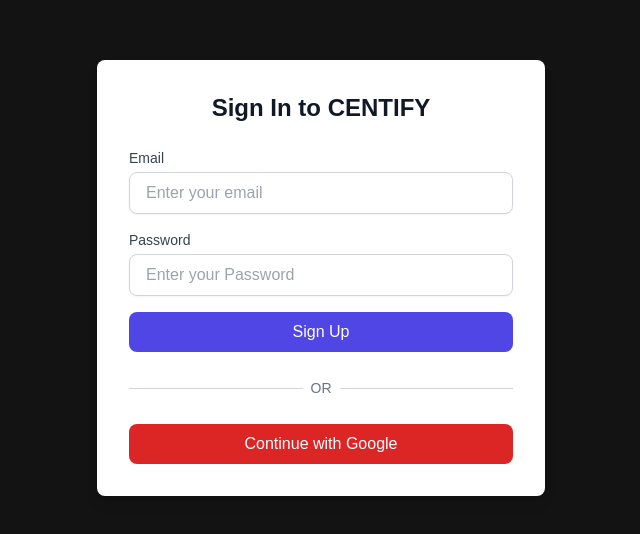
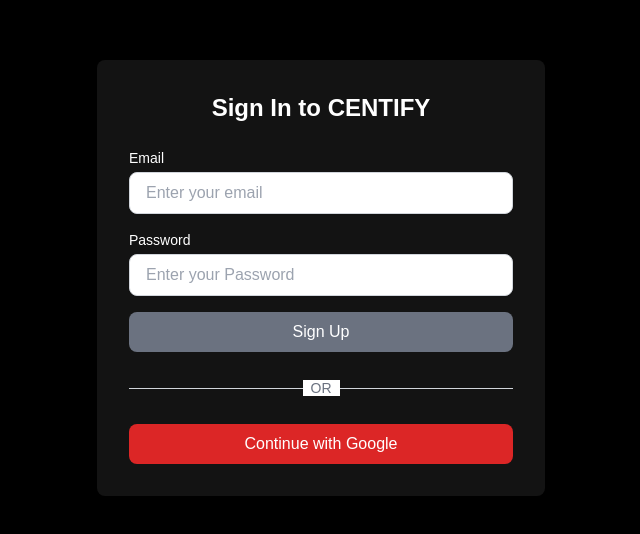
Before and after one commit to Abhi10699/dont-spend, a Next.js app: page /auth in a window 1280 px wide. Shown: the part 122-656 px from the top of the page, without its empty margins (319-959 px from the left). Built offline with nearby package versions, Linux system fonts and the light colour scheme; no server answers.

Commit message:
feat: updated auth card theme

```diff
--- a/app/auth/page.tsx
+++ b/app/auth/page.tsx
@@ -27,37 +27,37 @@
 
   return (
     <div>
-      <section className="h-screen flex items-center justify-center bg-[#131313]">
-        <div className="bg-white p-8 rounded-lg shadow-lg max-w-md w-full">
+      <section className="h-screen flex items-center justify-center bg-black">
+        <div className="bg-[#131313] p-8 rounded-lg shadow-lg max-w-md w-full">
           {/* Title */}
-          <h2 className="text-2xl font-bold mb-6 text-gray-900 text-center">Sign In to CENTIFY</h2>
+          <h2 className="text-2xl font-bold mb-6 text-white text-center">Sign In to CENTIFY</h2>
 
           {/* Email Sign In */}
           <form className="space-y-4 mb-6">
             <div>
-              <label htmlFor="email" className="block text-sm font-medium text-gray-700">Email</label>
+              <label htmlFor="email" className="block text-sm font-medium text-white">Email</label>
               <input
                 {...authForm.register('email', { required: true })}
                 type="email"
                 placeholder="Enter your email"
-                className="mt-1 block w-full px-4 py-2 border border-gray-300 rounded-lg shadow-sm focus:ring-indigo-500 focus:border-indigo-500"
+                className="mt-1 block w-full px-4 py-2 border border-gray-300 rounded-lg shadow-sm focus:ring-indigo-500 focus:border-indigo-500 text-black"
               />
             </div>
 
             <div>
-              <label htmlFor="email" className="block text-sm font-medium text-gray-700">Password</label>
+              <label htmlFor="email" className="block text-sm font-medium text-white">Password</label>
               <input
                 {...authForm.register('password', { required: true })}
                 type="password"
                 placeholder="Enter your Password"
-                className="mt-1 block w-full px-4 py-2 border border-gray-300 rounded-lg shadow-sm focus:ring-indigo-500 focus:border-indigo-500"
+                className="mt-1 block w-full px-4 py-2 border border-gray-300 rounded-lg shadow-sm focus:ring-indigo-500 focus:border-indigo-500 text-black"
               />
             </div>
 
             <button
               onClick={authForm.handleSubmit(handleLoginWithGoogle)}
               disabled={!authForm.formState.isValid}
-              className="w-full bg-indigo-600 text-white py-2 px-4 rounded-lg hover:bg-indigo-500 transition-transform transform hover:scale-105"
+              className="w-full bg-indigo-600 text-white py-2 px-4 rounded-lg hover:bg-indigo-500 disabled:bg-gray-500"
             >
               Sign Up
             </button>
@@ -76,7 +76,7 @@
           {/* Google Sign In */}
           <button
             onClick={authForm.handleSubmit(handleLoginWithGoogle)}
-            className="w-full bg-red-600 text-white py-2 px-4 rounded-lg hover:bg-red-500 transition-transform transform hover:scale-105"
+            className="w-full bg-red-600 text-white py-2 px-4 rounded-lg hover:bg-red-500"
           >
             Continue with Google
           </button>
--- a/app/components/ExpenseCard.tsx
+++ b/app/components/ExpenseCard.tsx
@@ -20,7 +20,7 @@
           <h3 className="text-lg md:text-xl font-bold text-gray-300">{props.itemName}</h3>
           <p className="text-sm md:text-base text-gray-400">${props.itemPrice}</p>
           <div className="mt-4">
-            <h4 className="text-2xl md:text-3xl font-bold text-yellow-400">${props.moneySaved} Saved</h4>
+            <h4 className="text-2xl md:text-3xl font-bold text-yellow-400">${Math.abs(props.moneySaved)} {props.moneySaved < 0 ? "Wasted" : "Saved"}</h4>
           </div>
         </div>
 
--- a/app/home/add/page.tsx
+++ b/app/home/add/page.tsx
@@ -35,7 +35,7 @@
         disabled={!formState.isValid}
         className="w-full p-3 bg-indigo-600 text-white rounded-lg hover:bg-indigo-500  focus:ring-indigo-400 disabled:bg-gray-500 transition-colors"
       >
-        Submit
+        Create Expense
       </button>
     </div>
   )
--- a/app/home/layout.tsx
+++ b/app/home/layout.tsx
@@ -6,9 +6,9 @@
 
   return (
     <div className="container mx-auto p-6">
-      <nav className="flex flex-row my-3 justify-between">
+      <nav className="flex flex-row my-5 justify-between">
         <Link href="/home/">
-          <button className="text-xl font-bold">CENTIFY</button>
+          <button className="text-2xl font-black">CENTIFY</button>
         </Link>
         <Link href="/home/add">
           <button>
--- a/app/home/services/expense.service.ts
+++ b/app/home/services/expense.service.ts
@@ -9,6 +9,7 @@
   let { data: expenses, error } = await supabase
     .from(TABLE_NAME)
     .select('*')
+    .order("times_spent", {ascending: false})
 
   if (error) {
     throw new Error(error.message);
```
